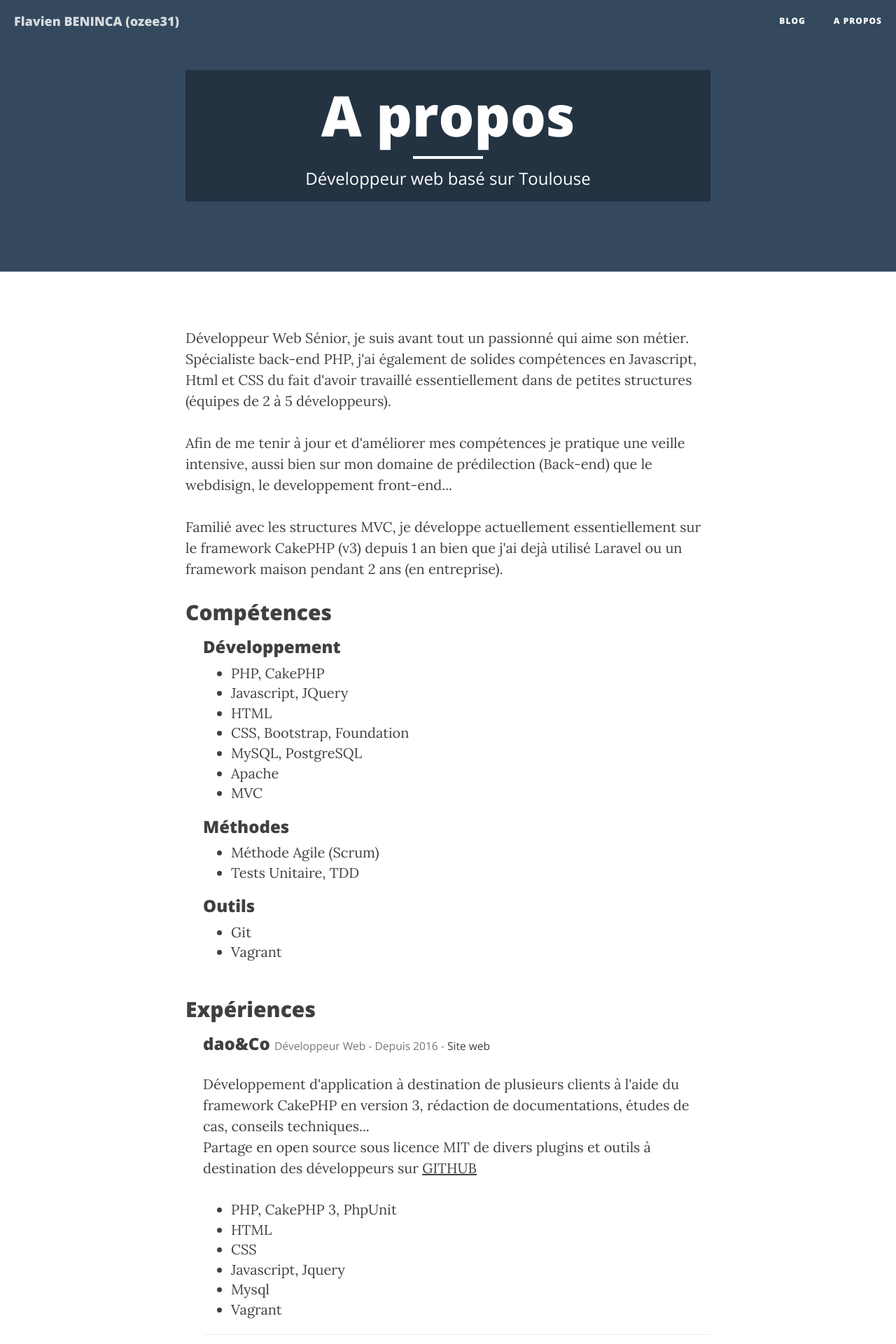
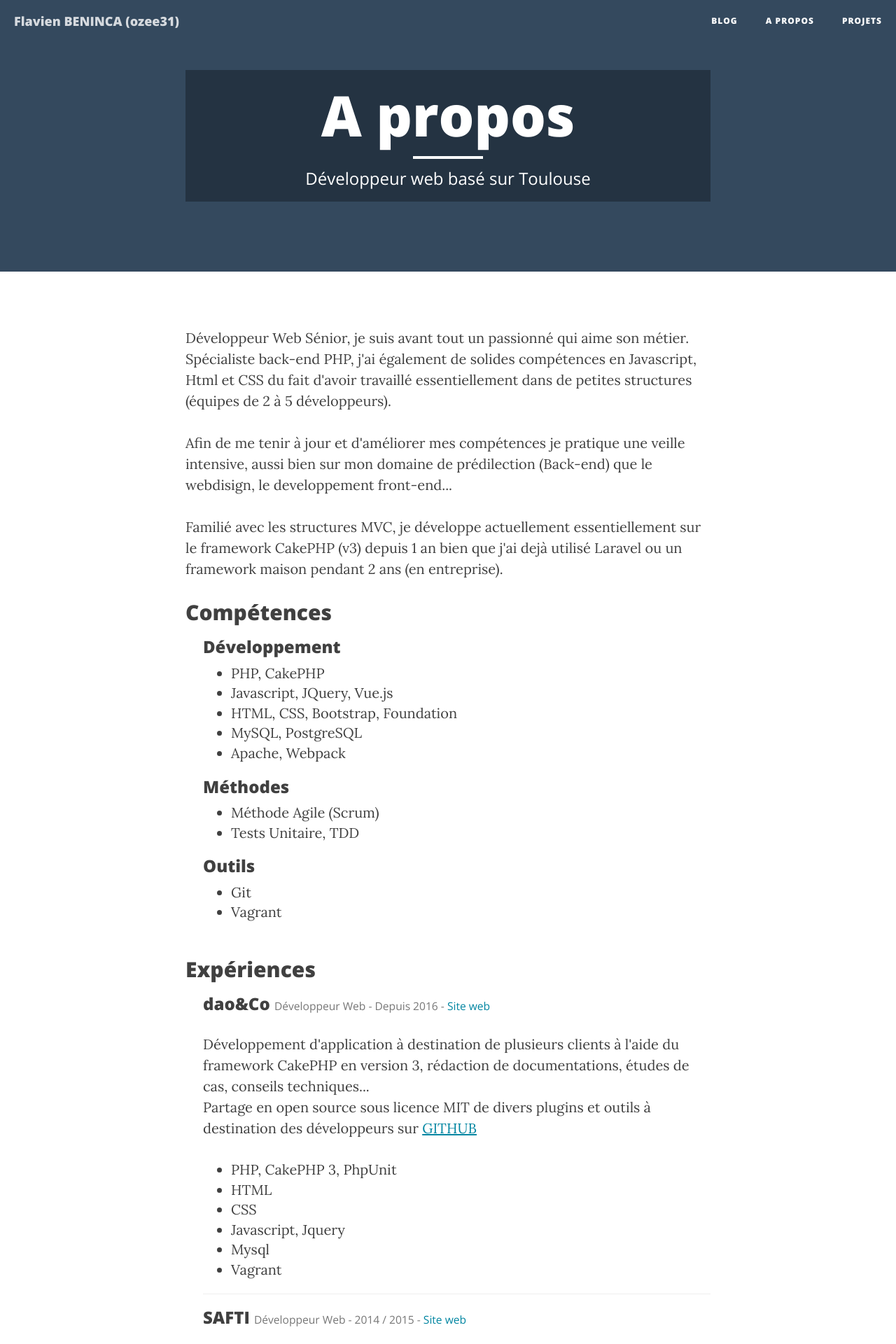
Before and after one commit to ozee31/ozee31.github.io, a Jekyll site: the page built from about.html, in a window 1280 px wide. Shown: the top 1920 px of the page at 70% size. Built offline with Jekyll 4.4.1, drawn with Linux system fonts in a browser that asks for light colours; nearby versions of some CDN libraries.

Commit message:
add projects

```diff
--- a/_includes/footer.html
+++ b/_includes/footer.html
@@ -5,7 +5,7 @@
             <div class="col-lg-8 col-lg-offset-2 col-md-10 col-md-offset-1">
                 <ul class="list-inline text-center">
                     <li>
-                        <a href="{{ "/feed.xml" | prepend: site.baseurl }}">
+                        <a class="a--nocolor" href="{{ "/feed.xml" | prepend: site.baseurl }}">
                             <span class="fa-stack fa-lg">
                                 <i class="fa fa-circle fa-stack-2x"></i>
                                 <i class="fa fa-rss fa-stack-1x fa-inverse"></i>
@@ -14,7 +14,7 @@
                     </li>
                     {% if site.twitter_username %}
                     <li>
-                        <a href="https://twitter.com/{{ site.twitter_username }}">
+                        <a class="a--nocolor" href="https://twitter.com/{{ site.twitter_username }}">
                             <span class="fa-stack fa-lg">
                                 <i class="fa fa-circle fa-stack-2x"></i>
                                 <i class="fa fa-twitter fa-stack-1x fa-inverse"></i>
@@ -24,7 +24,7 @@
                     {% endif %}
                     {% if site.facebook_username %}
                     <li>
-                        <a href="https://www.facebook.com/{{ site.facebook_username }}">
+                        <a class="a--nocolor" href="https://www.facebook.com/{{ site.facebook_username }}">
                             <span class="fa-stack fa-lg">
                                 <i class="fa fa-circle fa-stack-2x"></i>
                                 <i class="fa fa-facebook fa-stack-1x fa-inverse"></i>
@@ -34,7 +34,7 @@
                     {% endif %}
                     {% if site.github_username %}
                     <li>
-                        <a href="https://github.com/{{ site.github_username }}">
+                        <a class="a--nocolor" href="https://github.com/{{ site.github_username }}">
                             <span class="fa-stack fa-lg">
                                 <i class="fa fa-circle fa-stack-2x"></i>
                                 <i class="fa fa-github fa-stack-1x fa-inverse"></i>
@@ -44,7 +44,7 @@
                     {% endif %}
                     {% if site.linkedin_username %}
                     <li>
-                        <a href="https://www.linkedin.com/in/{{ site.linkedin_username }}">
+                        <a class="a--nocolor" href="https://www.linkedin.com/in/{{ site.linkedin_username }}">
                             <span class="fa-stack fa-lg">
                                 <i class="fa fa-circle fa-stack-2x"></i>
                                 <i class="fa fa-linkedin fa-stack-1x fa-inverse"></i>
@@ -54,7 +54,7 @@
                     {% endif %}
                     {% if site.email_username %}
                     <li>
-                        <a href="mailto:{{ site.email_username }}">
+                        <a class="a--nocolor" href="mailto:{{ site.email_username }}">
                             <span class="fa-stack fa-lg">
                                 <i class="fa fa-circle fa-stack-2x"></i>
                                 <i class="fa fa-envelope fa-stack-1x fa-inverse"></i>
--- a/about.html
+++ b/about.html
@@ -26,12 +26,10 @@
 
     <ul>
         <li>PHP, CakePHP</li>
-        <li>Javascript, JQuery</li>
-        <li>HTML</li>
-        <li>CSS, Bootstrap, Foundation</li>
+        <li>Javascript, JQuery, Vue.js</li>
+        <li>HTML, CSS, Bootstrap, Foundation</li>
         <li>MySQL, PostgreSQL</li>
-        <li>Apache</li>
-        <li>MVC</li>
+        <li>Apache, Webpack</li>
     </ul>
 
     <h3>Méthodes</h3>
--- a/css/style.scss
+++ b/css/style.scss
@@ -1,6 +1,22 @@
 ---
 ---
 
+h1, .h1,
+h2, .h2,
+h3, .h3,
+h4, .h4,
+h5, .h5,
+h6, .h6 {
+  font-family: 'Open Sans', 'Helvetica Neue', Helvetica, Arial, sans-serif;
+  font-weight: 800;
+}
+
+a {
+  color: #0085a1;
+}
+.a--nocolor {
+  color: #404040;
+}
 
 .tabulation {
     margin-left: 25px;
@@ -29,3 +45,10 @@
         font-weight: normal;
         font-size: 20px;
     }
+
+/**
+ * PROJECTS
+ */
+  .project-section article {
+    margin-left: 25px;
+  }
```
Also changed, not shown: _includes/projets/cakephp-cachecleaner.html (added, +45 -0 lines), _includes/projets/cakephp-dompdf.html (added, +45 -0 lines), _includes/projets/cakephp-logging.html (added, +43 -0 lines), _includes/projets/ohmycache.html (added, +47 -0 lines), projects.html (added, +21 -0 lines).
